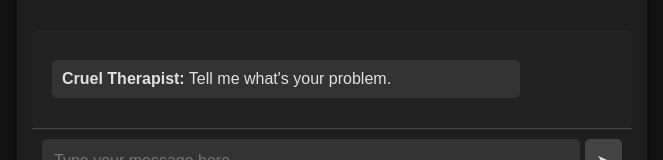
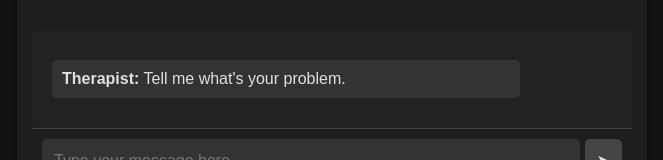
Before and after one commit to WestwoodSchool/WW.Therapy, a plain HTML site: page index.html in a window 1280 px wide. Shown: the part 336-496 px from the top of the page, without its empty margins (308-971 px from the left). Drawn offline with Linux system fonts and the light colour scheme.

Commit message:
Update index.html

```diff
--- a/index.html
+++ b/index.html
@@ -13,7 +13,7 @@
             <p>Just The Truth</p>
         </div>
         <div class="chat-box" id="chat-box">
-            <p class='ai'><strong>Cruel Therapist:</strong> Tell me what's your problem.</p>
+            <p class='ai'><strong>Therapist:</strong> Tell me what's your problem.</p>
         </div>
         <div class="input-area">
             <input type="text" id="user-input" placeholder="Type your message here..." onkeydown="if(event.key === 'Enter') sendMessage()">
```
